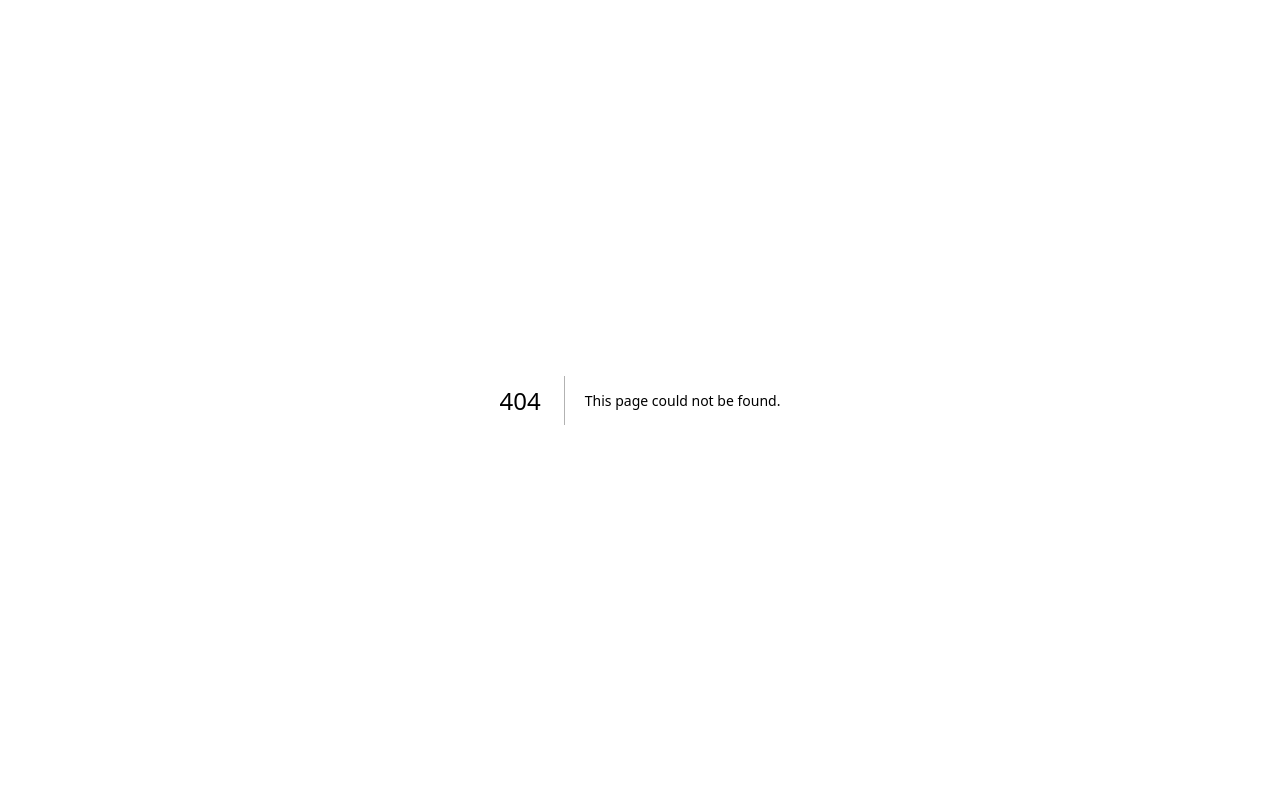
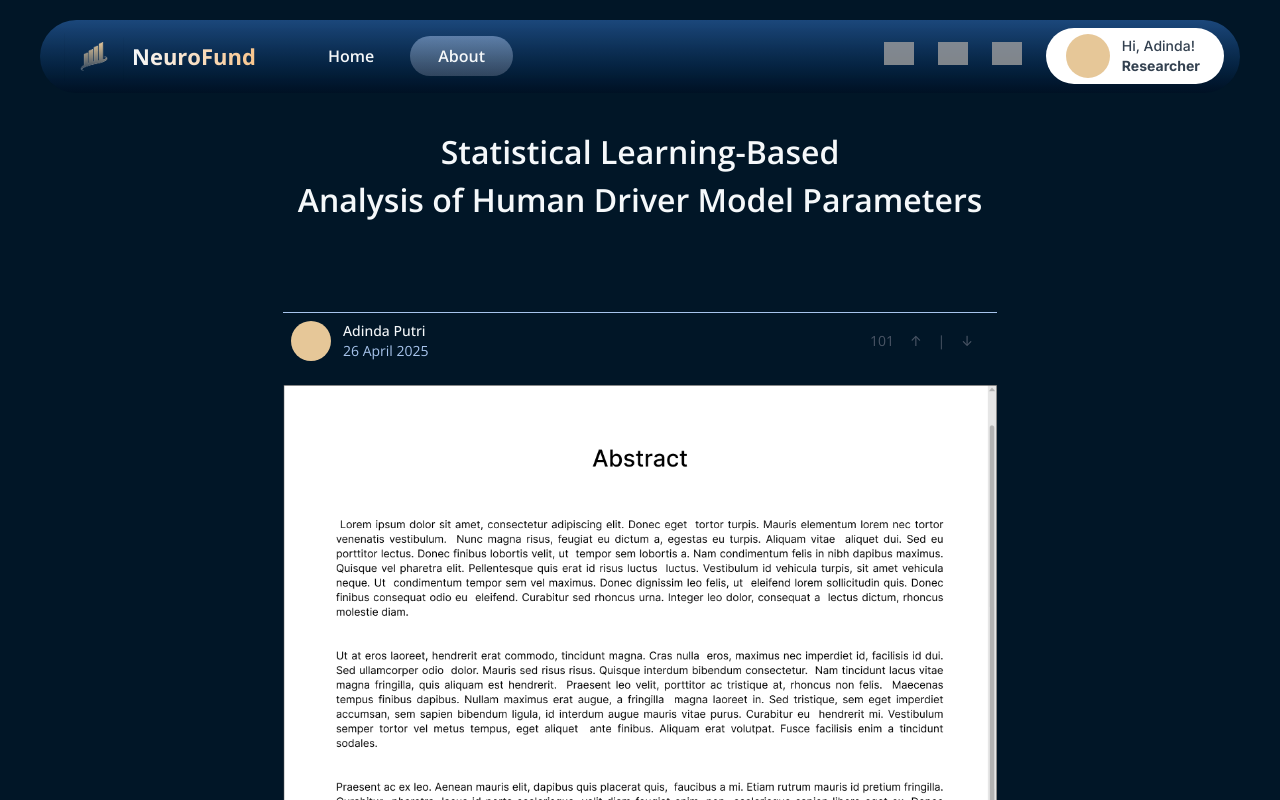
Before and after one commit to adndax/Hackathon-Codefest_NeuroFund, a Next.js app in the folder app/frontend/: page /publication-research in a window 1280 px wide. Before the commit this address had no page. Shown: the top 800 px of the page. Built offline with nearby package versions, Linux system fonts and the light colour scheme; grey boxes are pictures that could not be loaded.

Commit message:
feat: add publication

```diff
--- /dev/null
+++ b/app/frontend/src/app/publication-research/page.tsx
@@ -0,0 +1,49 @@
+"use client";
+import { NavigationBar } from "@/components/Navbar";
+import { Header, Paragraph } from "@/components/Typography";
+import { FeaturePlaceholder } from "@/components/FeaturePlaceholder";
+import { AboutSection, Benefit, Testimonials } from "@/components/About";
+import { benefitsData, testimonials } from "@data";
+import { navItemsUnloggedIn } from "@data";
+import { useAuth } from "@/context/AuthContext";
+
+export default function Publication(){
+    return(
+        <>
+        {/* PAGENYA SEBENARNYA RESEARCH */}
+        <NavigationBar navItems={navItemsUnloggedIn} current_item="About" login={true}/>
+        <section className="py-32">
+        <Header>Statistical Learning-Based
+            <br/>Analysis of Human Driver Model Parameters</Header>
+            <div className="flex justify-center py-12 min-h-screen">
+            <div className="w-[794px] h-[1123px] p-10 overflow-y-auto">
+            {/* Header Author */}
+            <div className="p-2 border-[#A7C4EC] border-t flex justify-between items-center text-sm text-gray-600 mb-4">
+
+                {/* Kiri: Avatar + Nama & Tanggal */}
+                <div className="flex items-center gap-3">
+                <div className="bg-[#E6C798] rounded-full w-10 h-10" />
+                <div className="flex flex-col">
+                    <div className="font-medium text-[#F5F8FA]">Adinda Putri</div>
+                    <div className="text-[#A7C4EC]">26 April 2025</div>
+                </div>
+                {/* <div><button className="h-10 bg-[#A7C4EC] rounded-full text-white p-5">Fund this research</button></div> */}
+                </div>
+
+                {/* Kanan: Stats */}
+                <div className="flex gap-4 items-center">
+                <span>101</span>
+                <span>↑</span>
+                <span>|</span>
+                <span>↓</span>
+                <span></span>
+                </div>
+            </div>
+
+            <img src="abstract.png"/>
+        </div>
+        </div>
+        </section>
+        </>
+    )
+}
```
Also changed, not shown: app/frontend/public/abstract.png (added).
